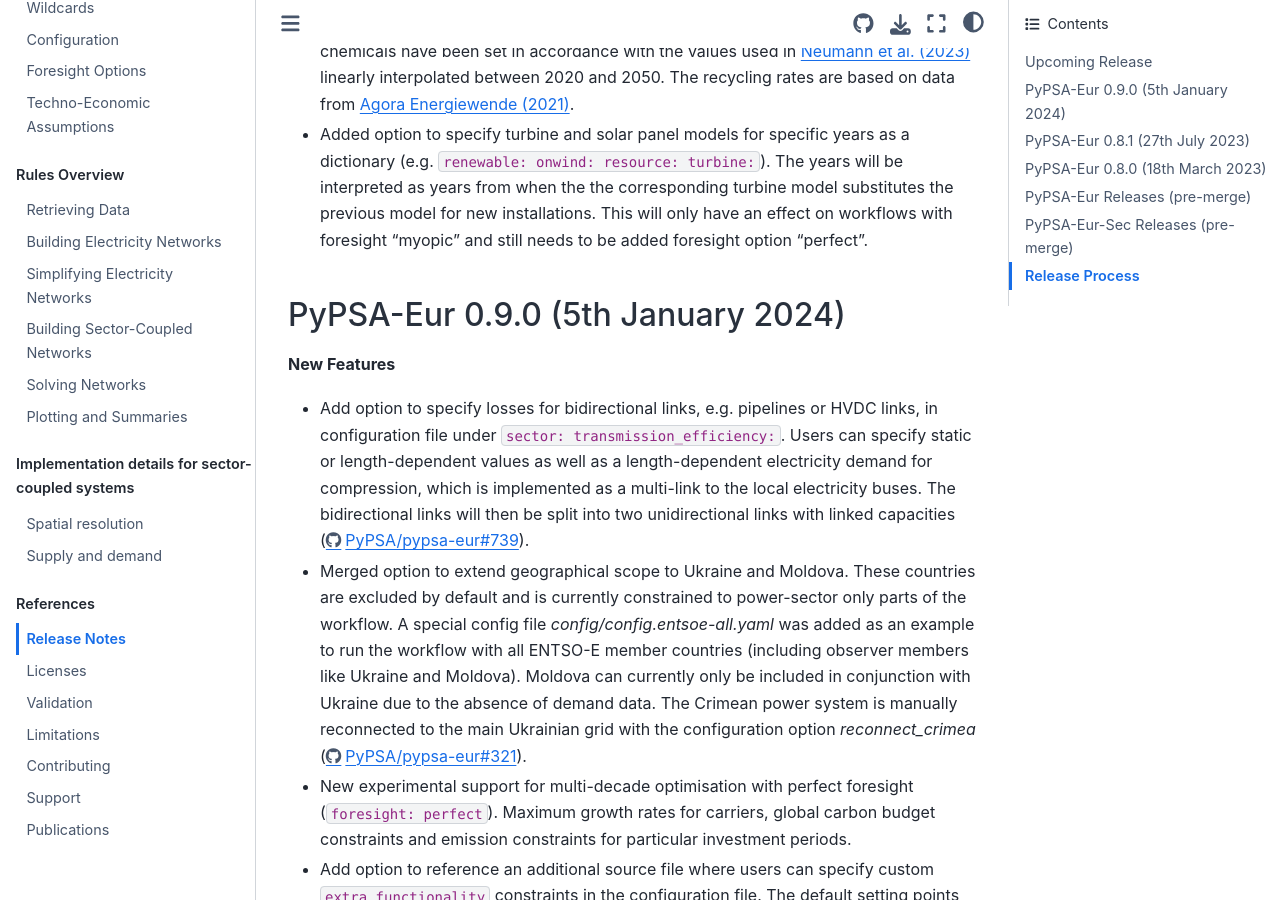
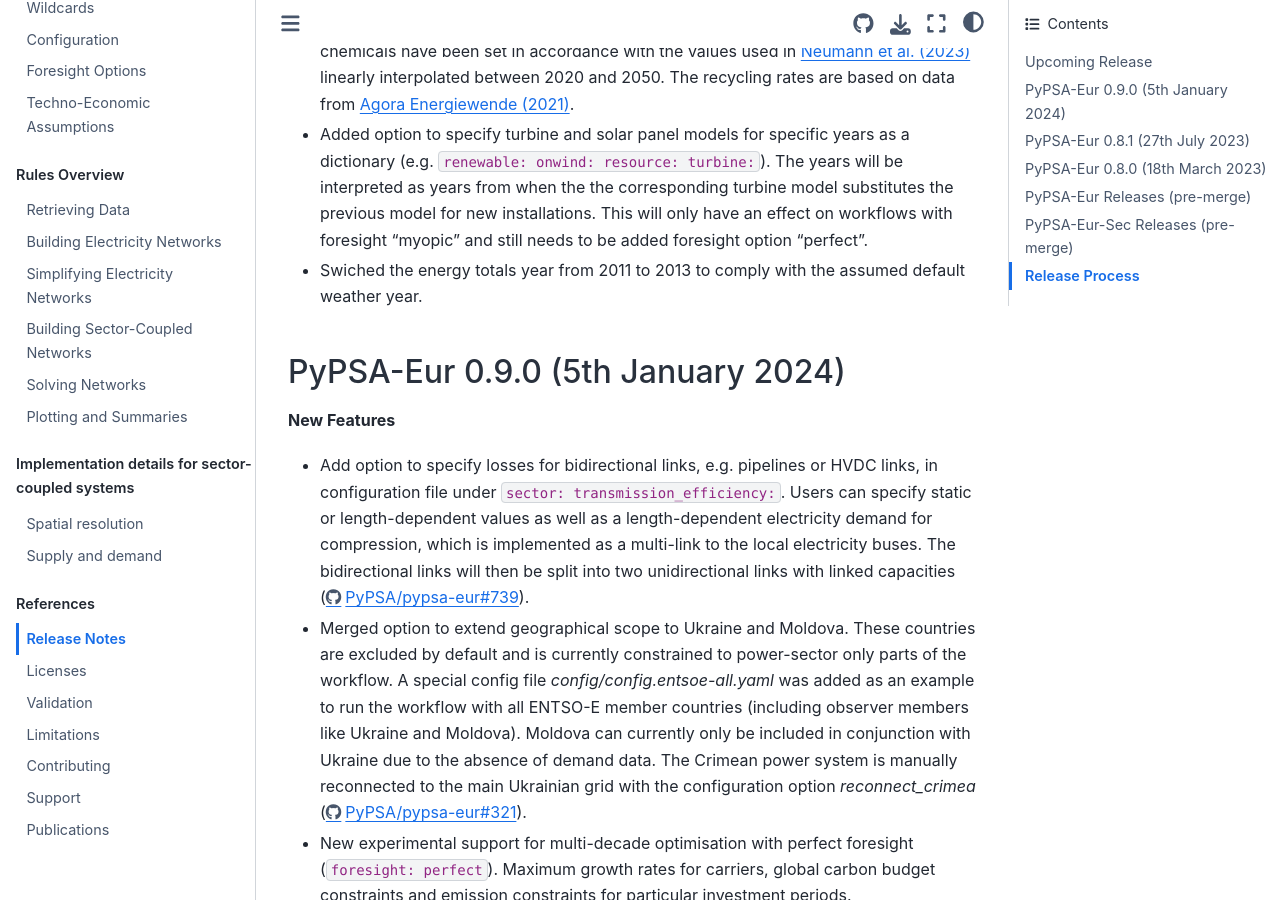
Before and after one commit to open-energy-transition/clean-firm-techs-eu, a Sphinx documentation site: the page built from doc/release_notes.rst, in a window 1280 px wide and 900 px high, scrolled down 2157 px. Built offline with Sphinx 7.4.7 and the Sphinx Book theme 1.1.4, drawn with Linux system fonts in a browser that asks for light colours.

Commit message:
change default energy totals year to 2013 to comply with default weather year

```diff
--- a/doc/release_notes.rst
+++ b/doc/release_notes.rst
@@ -112,6 +112,8 @@ Upcoming Release
   the previous model for new installations. This will only have an effect on
   workflows with foresight "myopic" and still needs to be added foresight option
   "perfect".
+
+* Swiched the energy totals year from 2011 to 2013 to comply with the assumed default weather year.
 
 
 PyPSA-Eur 0.9.0 (5th January 2024)
```
Also changed, not shown: 1 other file.
